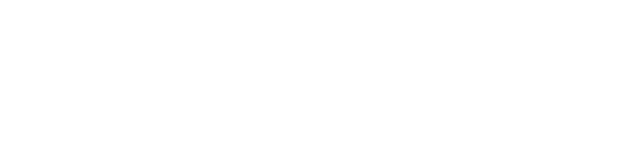
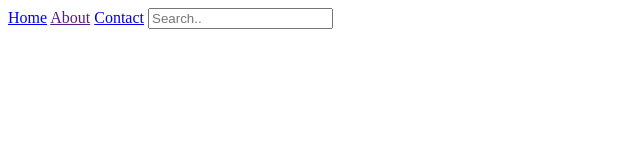
Before and after one commit to Hilful/food-network-main, a plain HTML site: page index.html in a window 1280 px wide. Shown: the whole page, without its empty margins (0-640 px from the left). Drawn offline with Linux system fonts and the light colour scheme.

Commit message:
favicon commited

```diff
--- a/index.html
+++ b/index.html
@@ -6,8 +6,15 @@
     <meta name="viewport" content="width=device-width, initial-scale=1.0">
     <title>Food Network</title>
     <link rel="stylesheet" href="style.css">
+    <link rel="shortcut icon" href="images/favicon.png" type="image/x-icon">
 </head>
 <body>
+    <div class="topnav">
+        <a class="active" href="index.html">Home</a>
+        <a href="">About</a>
+        <a href="#contact">Contact</a>
+        <input type="text" placeholder="Search..">
+      </div>
 
 </body>
 </html>
```
Also changed, not shown: images/favicon.png (added).
